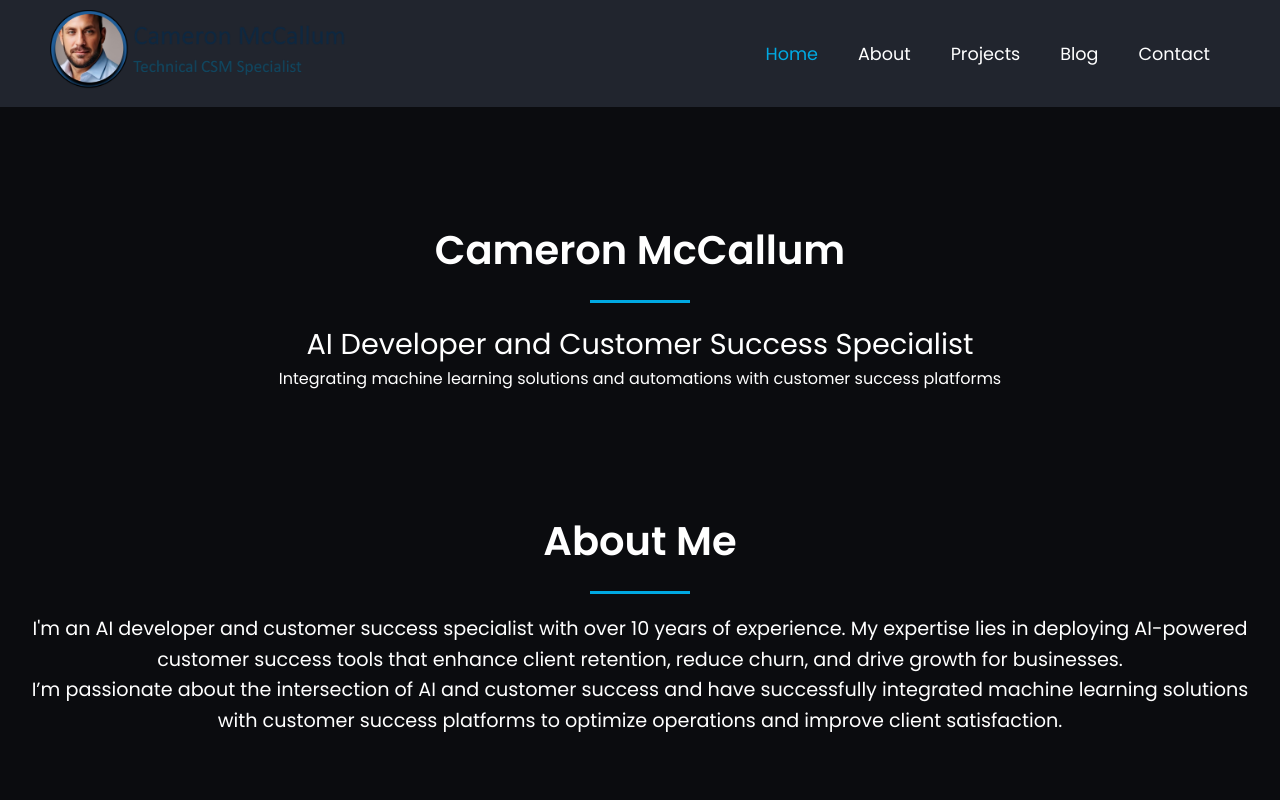
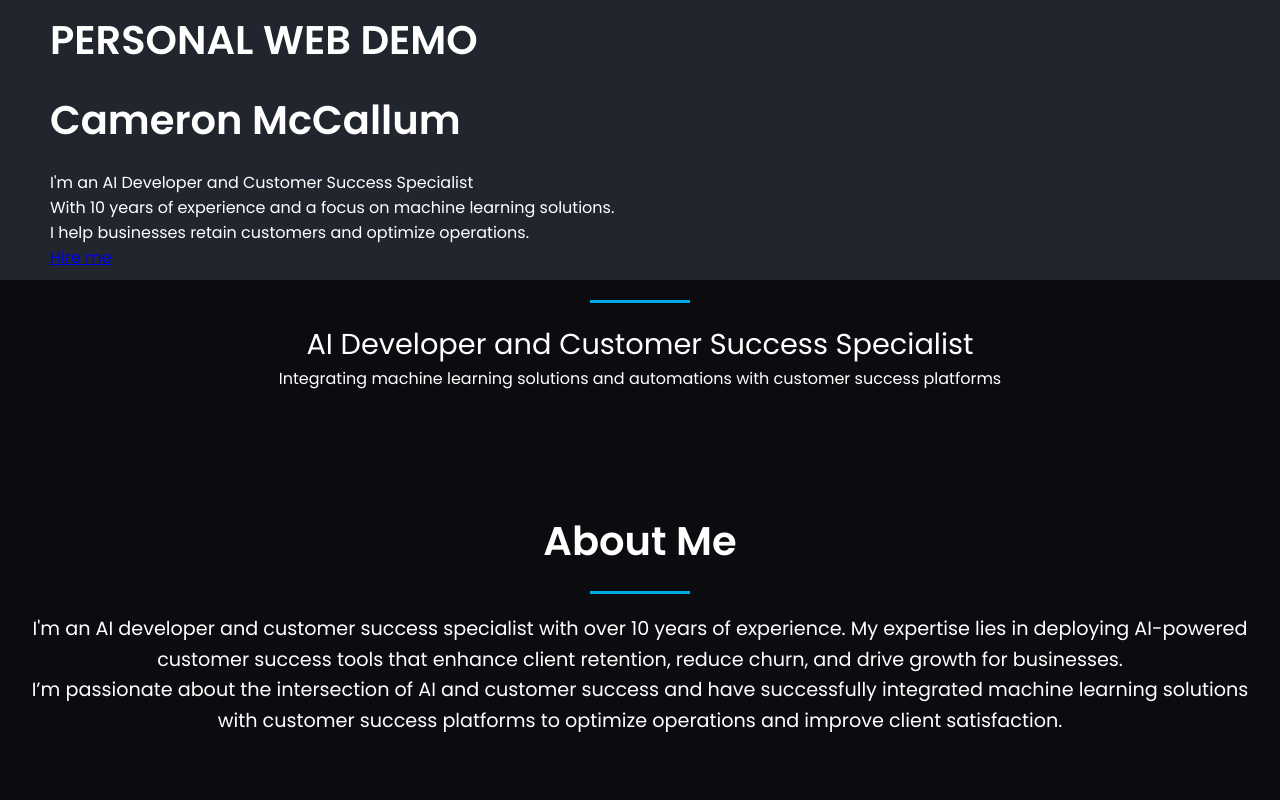
Before and after one commit to Camerongmccallum24/CameronMcCallumPortfolio, a plain HTML site: page index.html in a window 1280 px wide. Shown: the top 800 px of the page. Drawn offline with Linux system fonts and the light colour scheme.

Commit message:
Update index.html

```diff
--- a/index.html
+++ b/index.html
@@ -12,26 +12,17 @@
     <link href="https://fonts.googleapis.com/css2?family=Poppins:wght@400;600&display=swap" rel="stylesheet">
 </head>
 <body>
-    <!-- Header Section -->
-    <header>
-        <a href="#home" class="logo">
-            <img src="https://github.com/Camerongmccallum24/CameronMcCallumPortfolio/blob/main/Images/Signature.png" alt="Cameron McCallum Portfolio">
-        </a>
-        <nav>
-            <ul class="nav-bar">
-                <li><a href="#home" class="nav-link active">Home</a></li>
-                <li><a href="#about" class="nav-link">About</a></li>
-                <li><a href="#projects" class="nav-link">Projects</a></li>
-                <li><a href="#blog" class="nav-link">Blog</a></li>
-                <li><a href="#contact" class="nav-link">Contact</a></li>
-            </ul>
-            <div class="hamburger" onclick="toggleMenu()">
-                <div class="line1"></div>
-                <div class="line2"></div>
-                <div class="line3"></div>
-            </div>
-        </nav>
-    </header>
+   <!-- Home Section -->
+<header class="hero-section">
+    <div class="hero-content">
+        <h4>PERSONAL WEB DEMO</h4>
+        <h1>Cameron McCallum</h1>
+        <p>I'm an AI Developer and Customer Success Specialist<br>
+           With 10 years of experience and a focus on machine learning solutions.<br>
+           I help businesses retain customers and optimize operations.</p>
+        <a href="#contact" class="cta-button">Hire me</a>
+    </div>
+</header>
 
     <!-- Main Content -->
     <main>
```
